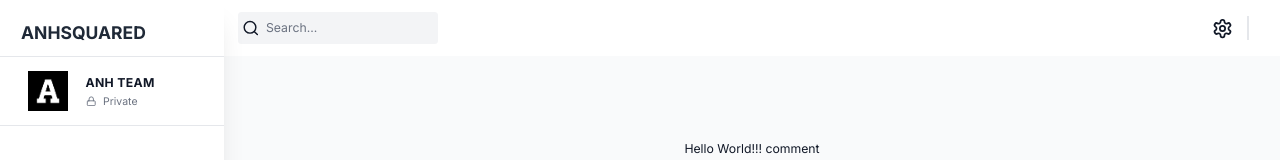
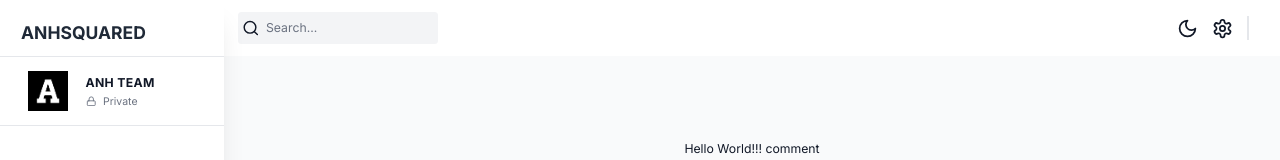
Before and after one commit to VenomousRise27/project-management-app, a Next.js app in the folder client/: page / in a window 1280 px wide. Shown: the top 160 px of the page. Built offline with nearby package versions, Linux system fonts and the light colour scheme; no server answers.

Commit message:
redux integrations

```diff
--- a/client/src/app/components/Navbar/index.tsx
+++ b/client/src/app/components/Navbar/index.tsx
@@ -1,35 +1,64 @@
 import React from "react";
-import { Search, Settings } from "lucide-react";
+import { Menu, Moon, Search, Settings, Sun } from "lucide-react";
 import Link from "next/link";
+import { useAppDispatch, useAppSelector } from "@/app/redux";
+import { setIsDarkMode, setIsSidebarCollapsed } from "@/state";
 
 const Navbar = () => {
+  const dispatch = useAppDispatch();
+  const isSidebarCollapsed = useAppSelector(
+    (state) => state.global.isSidebarCollapsed,
+  );
+  const isDarkMode = useAppSelector((state) => state.global.isDarkMode);
+
   return (
     <div className="flex items-center justify-between bg-white px-4 py-3 dark:bg-black">
       {/* searchbar */}
       <div className="flex items-center gap-8">
+        {!isSidebarCollapsed ? null : (
+          <button
+            onClick={() => dispatch(setIsSidebarCollapsed(!isSidebarCollapsed))}
+          >
+            <Menu className="h-8 w-8 dark:text-white" />
+          </button>
+        )}
         <div className="relative flex h-min w-[200px]">
-            <Search className="absolute left-[4px] top-1/2 mr-2 h-5 w-5 -translate-y-1/2 transform cursor-pointer dark:text-white"/>
-            <input
+          <Search className="absolute left-[4px] top-1/2 mr-2 h-5 w-5 -translate-y-1/2 transform cursor-pointer dark:text-white" />
+          <input
             className="w-full rounded border-none bg-gray-100 p-2 pl-8 placeholder-gray-500 focus:border-transparent focus:outline-none dark:bg-gray-700 dark:text-white"
             type="search"
             placeholder="Search..."
-            />
+          />
         </div>
       </div>
 
       {/* Icon */}
       <div className="flex items-center">
+        <button
+          onClick={() => dispatch(setIsDarkMode(!isDarkMode))}
+          className={
+            isDarkMode
+              ? `rounded p-2 dark:hover:bg-gray-700`
+              : `rounded p-2 hover:bg-gray-100`
+          }
+        >
+          {isDarkMode ? (
+            <Sun className="h-6 w-6 cursor-pointer dark:text-white"/>
+          ): (
+            <Moon className="h-6 w-6 cursor-pointer dark:text-white"/>
+          )}
+        </button>
         <Link
-        href="/settings"
-        className="h-min w-min rounded p-2 hover:bg-gray-100"
+          href="/settings"
+          className={
+            isDarkMode
+              ? `h-min w-min rounded p-2 dark:hover:bg-gray-700`
+              : `h-min w-min rounded p-2 hover:bg-gray-100`
+          }
         >
-            <Settings
-            className="h-6 w-6 cursor-pointer dark:text-white"
-            />
+          <Settings className="h-6 w-6 cursor-pointer dark:text-white" />
         </Link>
-        <div className="ml-2 mr-5 hidden min-h-[2em] w-[0.1rem] bg-gray-200 md:inline-block">
-
-        </div>
+        <div className="ml-2 mr-5 hidden min-h-[2em] w-[0.1rem] bg-gray-200 md:inline-block"></div>
       </div>
     </div>
   );
--- a/client/src/app/components/Sidebar/index.tsx
+++ b/client/src/app/components/Sidebar/index.tsx
@@ -1,39 +1,36 @@
-"use client"
+"use client";
 
-import React, { useState } from 'react'
-import Image from 'next/image';
-import { LockIcon } from 'lucide-react';
+import React, { useState } from "react";
+import Image from "next/image";
+import { Link, LockIcon, LucideIcon } from "lucide-react";
+import { usePathname } from "next/navigation";
+import { useAppDispatch, useAppSelector } from "@/app/redux";
 
 const Sidebar = () => {
   const [showProjects, setShowProjects] = useState(true);
   const [showPriority, setShowPriority] = useState(true);
 
-  const sidebarClassNames = `fixed flex flex-col h-[100%] justify-between shadow-xl transition-all duration-300 h-full z-40 dark:bg-black overflow-y-auto bg-white w-64`
+  const sidebarClassNames = `fixed flex flex-col h-[100%] justify-between shadow-xl transition-all duration-300 h-full z-40 dark:bg-black overflow-y-auto bg-white w-64`;
   return (
     <div className={sidebarClassNames}>
-      <div className='flex h-[100%] w-full flex-col justify-start'>
+      <div className="flex h-[100%] w-full flex-col justify-start">
         {/* Top logo */}
-        <div className='z-50 flex min-h-[56px] w-64 items-center justify-between bg-white px-6 pt-3 dark:bg-black'>
-            <div className='text-xl font-bold text-gray-800 dark:text-white'>
+        <div className="z-50 flex min-h-[56px] w-64 items-center justify-between bg-white px-6 pt-3 dark:bg-black">
+          <div className="text-xl font-bold text-gray-800 dark:text-white">
             ANHSQUARED
           </div>
         </div>
 
         {/* Team */}
-        <div className='flex items-center gap-5 border-y-[1.5px] border-gray-200 px-8 py-4 dark:border-gray-700'>
-            <Image
-               src="/logo.png"
-               alt="Logo"
-               width={40}
-               height={40}
-            />
+        <div className="flex items-center gap-5 border-y-[1.5px] border-gray-200 px-8 py-4 dark:border-gray-700">
+          <Image src="/logo.png" alt="Logo" width={40} height={40} />
           <div>
-                <h3 className='text-md font-bold tracking-wide dark:text-gray-200'>
+            <h3 className="text-md font-bold tracking-wide dark:text-gray-200">
               ANH TEAM
             </h3>
-                <div className='mt-1 flex items-start gap-2'>
-                    <LockIcon className='mt-[0.1rem] h-3 w-3 text-gray-500 dark:text-gray-400'/>
-                    <p className='text-xs text-gray-500'>Private</p>
+            <div className="mt-1 flex items-start gap-2">
+              <LockIcon className="mt-[0.1rem] h-3 w-3 text-gray-500 dark:text-gray-400" />
+              <p className="text-xs text-gray-500">Private</p>
             </div>
           </div>
         </div>
@@ -41,7 +38,41 @@ const Sidebar = () => {
         {/* NavBar Link */}
       </div>
     </div>
-  )
+  );
+};
+
+interface SidebarLinkProps {
+  href: string;
+  icon: LucideIcon;
+  label: string;
+  isCollapsed: boolean;
 }
 
-export default Sidebar
+const SidebarLink = ({
+  href,
+  icon: Icon,
+  label,
+  isCollapsed,
+}: SidebarLinkProps) => {
+  const pathname = usePathname();
+  const isActive =
+    pathname === href || (pathname === "/" && href === "/dashboard");
+  const screenWidth = window.innerWidth;
+
+  const dispatch = useAppDispatch();
+  const isSidebarCollapsed = useAppSelector(
+    (state) => state.global.isSidebarCollapsed,
+  );
+
+  return (
+    <Link href={href} className="w-full">
+      <div
+        className={`relative flex cursor-pointer items-center gap-3 transition-colors hover:bg-gray-100 dark:bg-black dark:hover:bg-gray-700 ${isActive ? "bg-gray-100 text-white dark:bg-gray-600" : ""}`}
+      >
+
+      </div>
+    </Link>
+  );
+};
+
+export default Sidebar;
```
Lines whose indentation alone changed are shown as unchanged.
